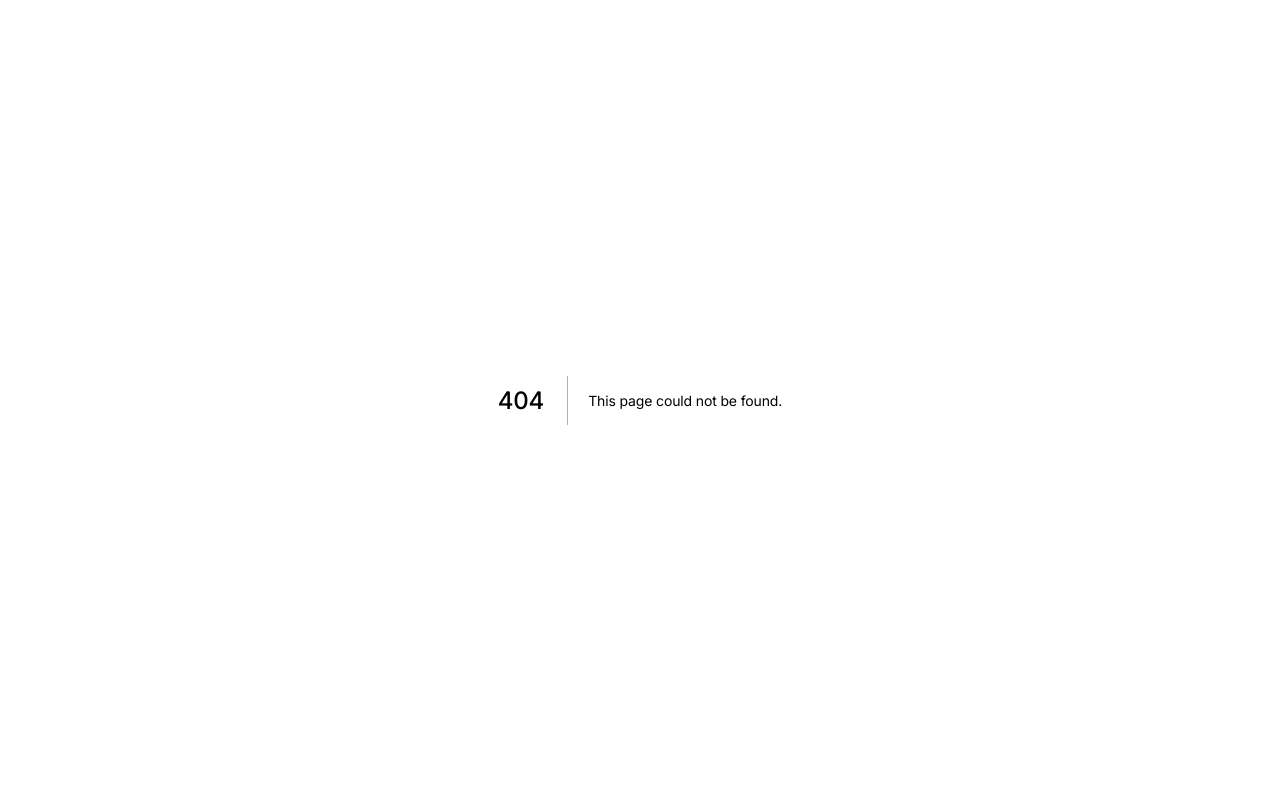
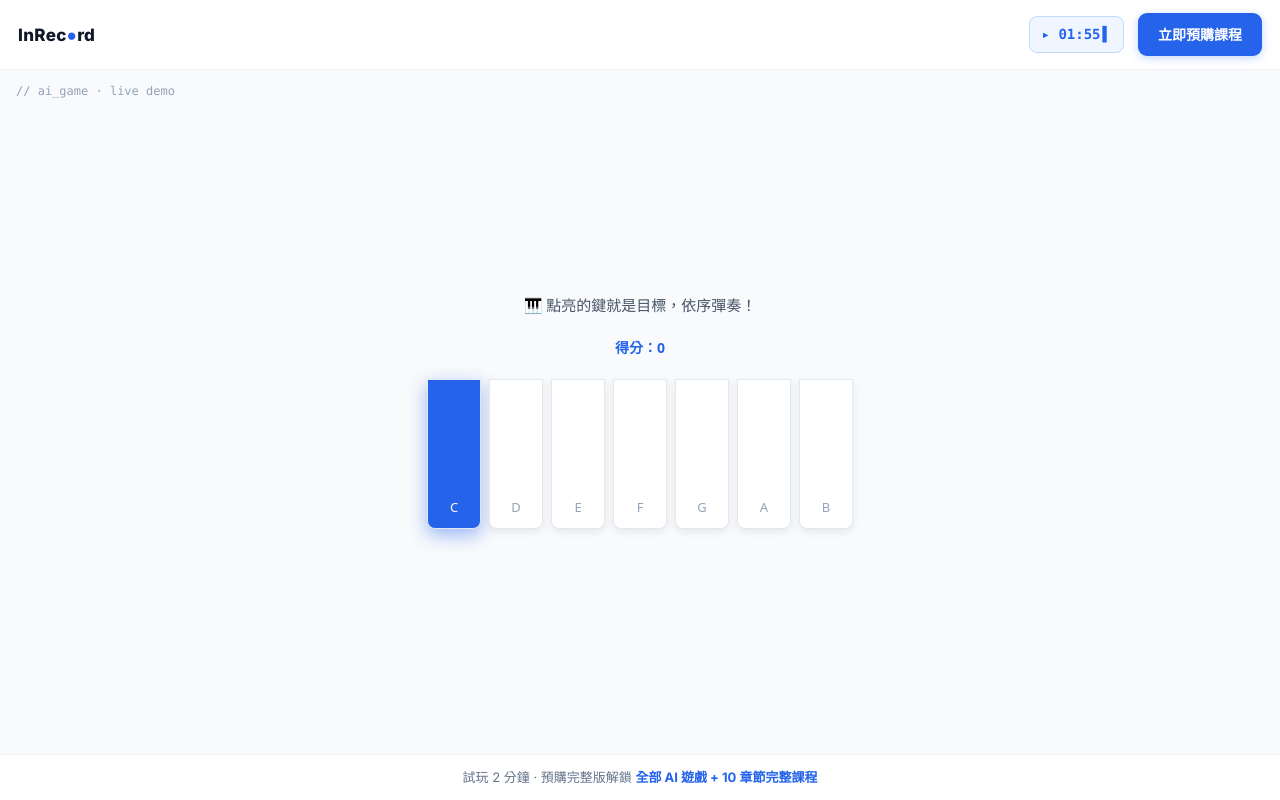
Before and after one commit to inrecmusic/inrecord, a Next.js app: page /demo in a window 1280 px wide. Before the commit this address had no page. Built offline with nearby package versions, Linux system fonts and the light colour scheme; no server answers.

Commit message:
feat(demo): /demo 體驗頁（倒數 + iframe 試玩 + 常態 CTA + 結束 pop up）
Co-Authored-By: Claude Sonnet 4.6 <noreply@anthropic.com>

```diff
--- /dev/null
+++ b/app/demo/demo.module.css
@@ -0,0 +1,43 @@
+.page { min-height: 100vh; display: flex; flex-direction: column; background: #fff; color: #0f172a; }
+
+/* 頂部列 */
+.bar { display: flex; align-items: center; justify-content: space-between; padding: 13px 18px; background: #fff; border-bottom: 1px solid #eef1f5; }
+.logo { font-weight: 800; font-size: 17px; letter-spacing: .3px; }
+.logo span { color: #2563eb; }
+.barRight { display: flex; align-items: center; gap: 14px; }
+.timer { display: inline-flex; align-items: center; gap: 2px; font-family: ui-monospace, "SF Mono", Menlo, Consolas, monospace; font-weight: 700; font-size: 14px; color: #2563eb; background: #eff6ff; border: 1px solid #bfdbfe; border-radius: 8px; padding: 6px 12px; }
+.timerEnded { color: #94a3b8; background: #f1f5f9; border-color: #e2e8f0; }
+.cursor { animation: blink 1.05s steps(1) infinite; }
+.timerEnded .cursor { display: none; }
+@keyframes blink { 50% { opacity: 0; } }
+
+/* CTA 按鈕（藍實心） */
+.ctaBtn { background: #2563eb; color: #fff; border: none; border-radius: 9px; padding: 10px 20px; font-weight: 700; font-size: 14px; cursor: pointer; text-decoration: none; box-shadow: 0 2px 8px rgba(37,99,235,.28); white-space: nowrap; }
+.ctaBtn:hover { background: #1d4ed8; }
+.ctaDisabled { background: #e2e8f0 !important; color: #94a3b8 !important; box-shadow: none !important; cursor: not-allowed; pointer-events: none; }
+
+/* 遊戲區 */
+.stage { position: relative; flex: 1; background: #f8fafc; display: flex; }
+.tag { position: absolute; top: 12px; left: 16px; z-index: 2; font-family: ui-monospace, Menlo, monospace; font-size: 12px; color: #94a3b8; pointer-events: none; }
+.game { flex: 1; width: 100%; border: 0; background: transparent; }
+.gameLocked { filter: blur(6px); pointer-events: none; }
+
+/* 結束遮罩 + pop up */
+.overlay { position: absolute; inset: 0; background: rgba(248,250,252,.6); display: grid; place-items: center; z-index: 3; }
+.popup { width: min(340px, 90vw); background: #fff; border: 1px solid #e6eaf0; border-radius: 16px; padding: 26px 22px; text-align: center; box-shadow: 0 24px 60px rgba(15,23,42,.18); }
+.popupTag { font-family: ui-monospace, Menlo, monospace; font-size: 12px; color: #2563eb; margin-bottom: 10px; }
+.popupTitle { font-size: 19px; font-weight: 800; margin-bottom: 8px; }
+.popupBody { font-size: 13px; color: #64748b; line-height: 1.6; margin-bottom: 20px; }
+.popupCta { display: block; width: 100%; background: #2563eb; color: #fff; border: none; border-radius: 11px; padding: 13px; font-weight: 700; font-size: 15px; cursor: pointer; text-decoration: none; box-shadow: 0 4px 14px rgba(37,99,235,.32); margin-bottom: 9px; }
+.popupCta:hover { background: #1d4ed8; }
+.replayBtn { width: 100%; background: #fff; color: #475569; border: 1px solid #e2e8f0; border-radius: 11px; padding: 11px; font-weight: 600; font-size: 14px; cursor: pointer; }
+.replayBtn:hover { border-color: #cbd5e1; }
+
+/* 底部 */
+.foot { padding: 12px 18px; background: #fff; border-top: 1px solid #eef1f5; text-align: center; color: #64748b; font-size: 13px; }
+.foot b { color: #2563eb; }
+
+@media (max-width: 560px) {
+  .bar { flex-wrap: wrap; gap: 10px; }
+  .ctaBtn { padding: 9px 16px; }
+}
--- /dev/null
+++ b/app/demo/page.jsx
@@ -0,0 +1,63 @@
+"use client";
+import { useState, useEffect } from "react";
+import { TRIAL_SECONDS, formatTime, buyUrl } from "@/lib/demo";
+import styles from "./demo.module.css";
+
+// CTA：有 URL → 新分頁連結；無 → 顯示「即將開放」停用
+function Cta({ url, className, children }) {
+  if (!url) {
+    return <span className={`${className} ${styles.ctaDisabled}`} aria-disabled="true">即將開放</span>;
+  }
+  return <a className={className} href={url} target="_blank" rel="noopener noreferrer">{children}</a>;
+}
+
+export default function DemoPage() {
+  const [secondsLeft, setSecondsLeft] = useState(TRIAL_SECONDS);
+  const ended = secondsLeft <= 0;
+  const url = buyUrl();
+
+  useEffect(() => {
+    if (ended) return;
+    const t = setInterval(() => setSecondsLeft((s) => Math.max(0, s - 1)), 1000);
+    return () => clearInterval(t);
+  }, [ended]);
+
+  return (
+    <div className={styles.page}>
+      <header className={styles.bar}>
+        <div className={styles.logo}>InRec<span>●</span>rd</div>
+        <div className={styles.barRight}>
+          <span className={`${styles.timer} ${ended ? styles.timerEnded : ""}`}>
+            ▸ {formatTime(secondsLeft)}<span className={styles.cursor}>▌</span>
+          </span>
+          <Cta url={url} className={styles.ctaBtn}>立即預購課程</Cta>
+        </div>
+      </header>
+
+      <main className={styles.stage}>
+        <span className={styles.tag}>// ai_game · live demo</span>
+        <iframe
+          className={`${styles.game} ${ended ? styles.gameLocked : ""}`}
+          src="/demo-game/index.html"
+          title="AI 遊戲試玩"
+          sandbox="allow-scripts"
+        />
+        {ended && (
+          <div className={styles.overlay}>
+            <div className={styles.popup}>
+              <div className={styles.popupTag}>▸ trial_ended</div>
+              <div className={styles.popupTitle}>試玩結束！</div>
+              <p className={styles.popupBody}>預購完整版，解鎖<br />全部 AI 遊戲 + 10 章節完整課程</p>
+              <Cta url={url} className={styles.popupCta}>立即預購課程 →</Cta>
+              <button className={styles.replayBtn} onClick={() => window.location.reload()}>↻ 重新試玩</button>
+            </div>
+          </div>
+        )}
+      </main>
+
+      <footer className={styles.foot}>
+        試玩 2 分鐘 · 預購完整版解鎖 <b>全部 AI 遊戲 + 10 章節完整課程</b>
+      </footer>
+    </div>
+  );
+}
```
